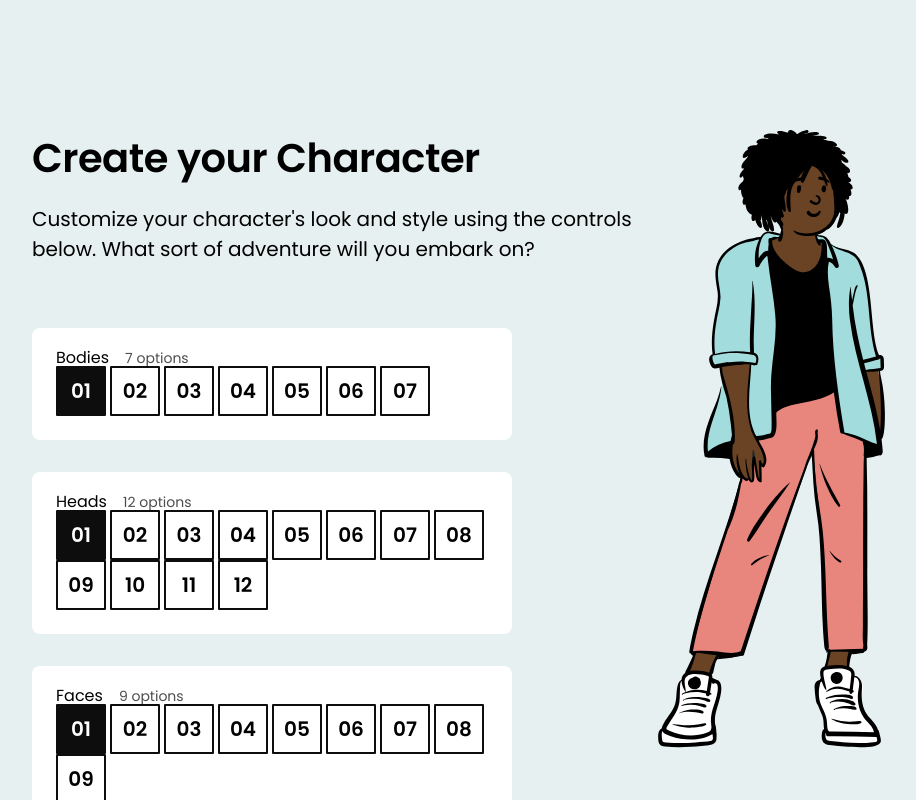
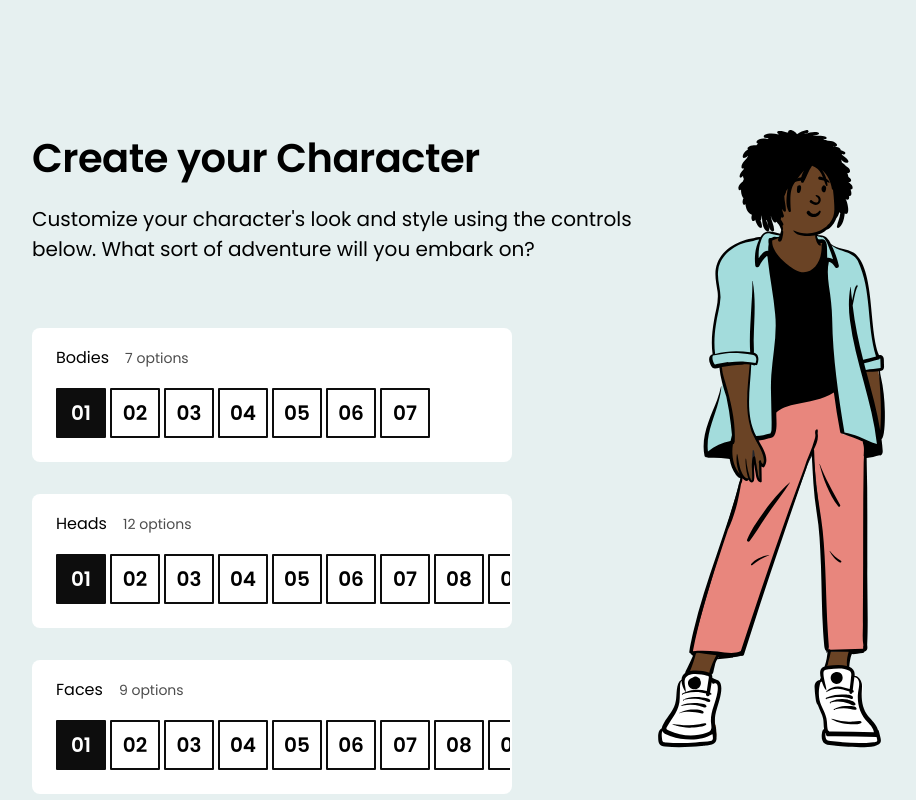
Before and after one commit to JayDouglass/character-creator, a React (Vite) app: page / in a window 1280 px wide. Shown: the top 800 px of the page, without its empty margins (128-1044 px from the left). Built offline with nearby package versions, Linux system fonts and the light colour scheme.

Commit message:
redo exercise 3: overflow buttons

```diff
--- a/src/components/ButtonRow/ButtonRow.module.css
+++ b/src/components/ButtonRow/ButtonRow.module.css
@@ -1,2 +1,3 @@
 .buttonRow {
+  @apply overflow-auto whitespace-nowrap -mx-[22px] -mb-[22px] p-[22px];
 }
```
